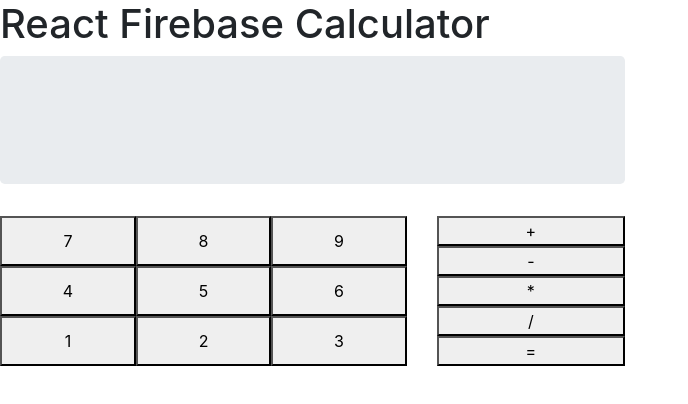
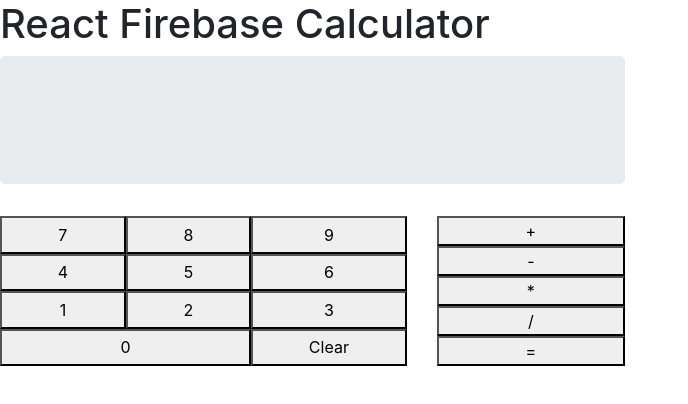
Before and after one commit to NathanSzu/React-Firebase-Calculator, a React (Create React App) app in the folder client/: page / in a window 1280 px wide. Shown: the top 404 px of the page, without its empty margins (0-688 px from the left). Built offline with nearby package versions, Linux system fonts and the light colour scheme.

Commit message:
Added 0 and clear buttons, passing className props for styling

```diff
--- a/client/src/App.css
+++ b/client/src/App.css
@@ -1,10 +1,16 @@
 .numbers {
   display: grid;
   grid-template-columns: auto auto auto;
-  /* background-color: blue; */
 }
 
 .operators {
   display: grid;
-  /* background-color: blue; */
 }
+
+.zero {
+  grid-column: 1/3;
+}
+
+.clear {
+  grid-column: 3/4;
+}
--- a/client/src/App.js
+++ b/client/src/App.js
@@ -51,6 +51,8 @@ function App() {
               <Button text={"1"} />
               <Button text={"2"} />
               <Button text={"3"} />
+              <Button className="zero" text={"0"} />
+              <Button className="clear" text={"Clear"} />
             </div>
             <div className="operators col-4">
               {/* Button components for operators will go here */}
--- a/client/src/components/Button.js
+++ b/client/src/components/Button.js
@@ -1,8 +1,8 @@
 import React from 'react'
 
-export default function Button({ text }) {
+export default function Button({ text, className }) {
     return (
-        <button>
+        <button className={className}>
             {text}
         </button>
     )
```
